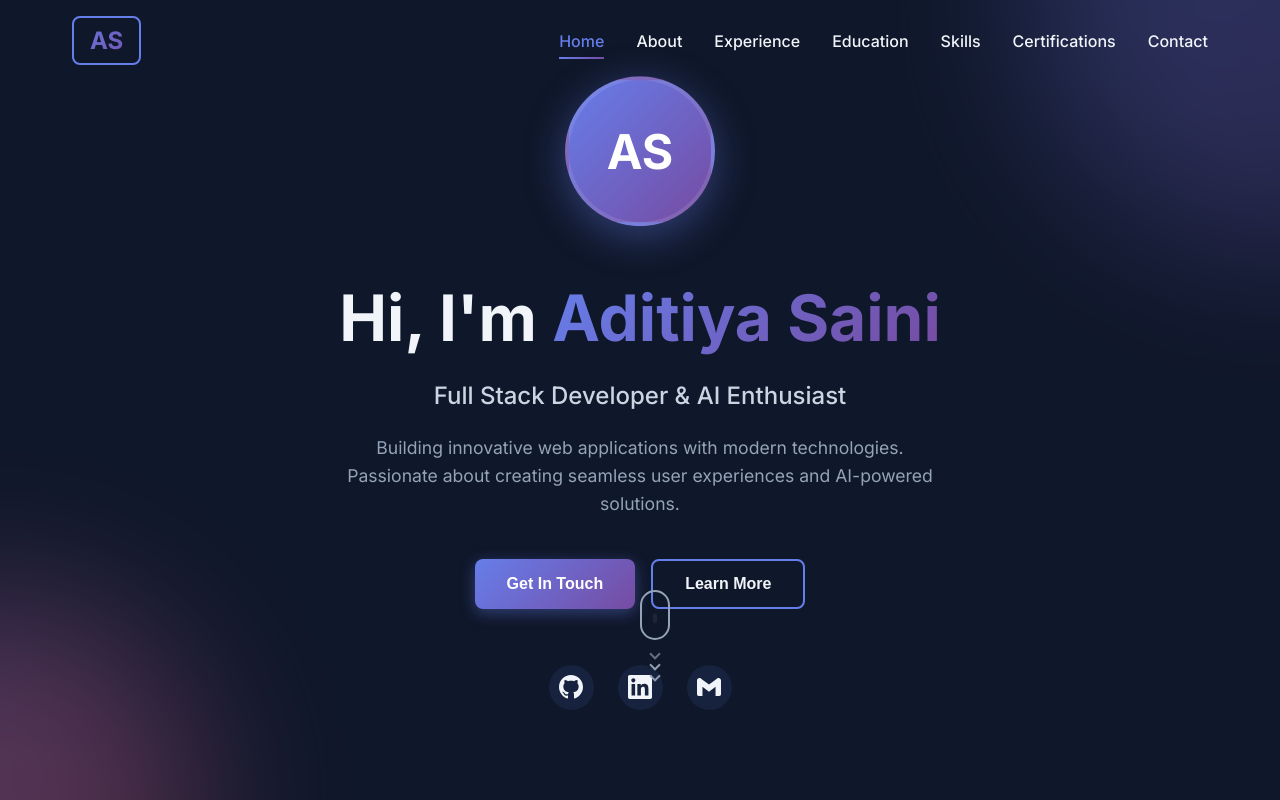
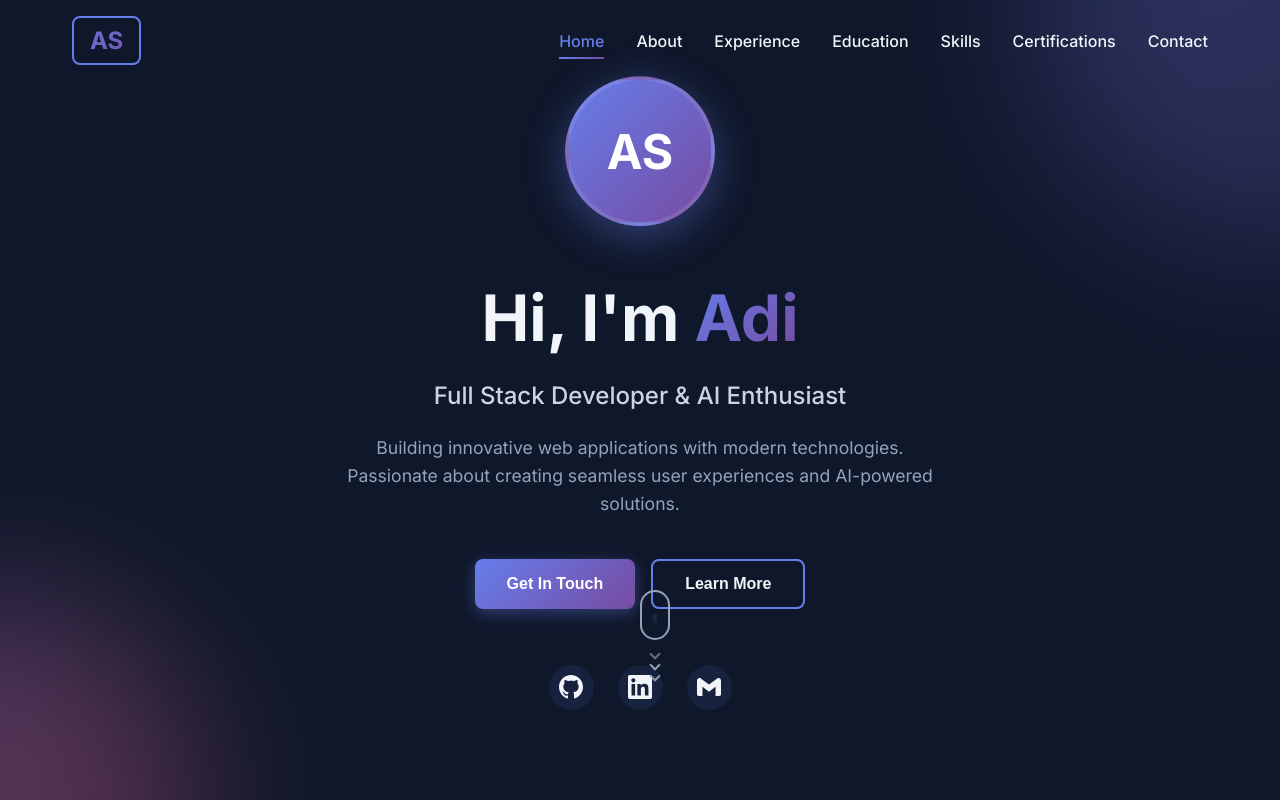
Before and after one commit to aditiya1/Aditiya_Saini, a React (Create React App) app: page / in a window 1280 px wide. Shown: the top 800 px of the page. Built offline with nearby package versions, Linux system fonts and the light colour scheme.

Commit message:
Update hero title to 'Adi'

```diff
--- a/src/components/Hero.js
+++ b/src/components/Hero.js
@@ -55,7 +55,7 @@
             transition={{ duration: 0.8, delay: 0.4 }}
             className="hero-title"
           >
-            Hi, I'm <span className="gradient-text">Aditiya Saini</span>
+            Hi, I'm <span className="gradient-text">Adi</span>
           </motion.h1>
 
           <motion.p
```
